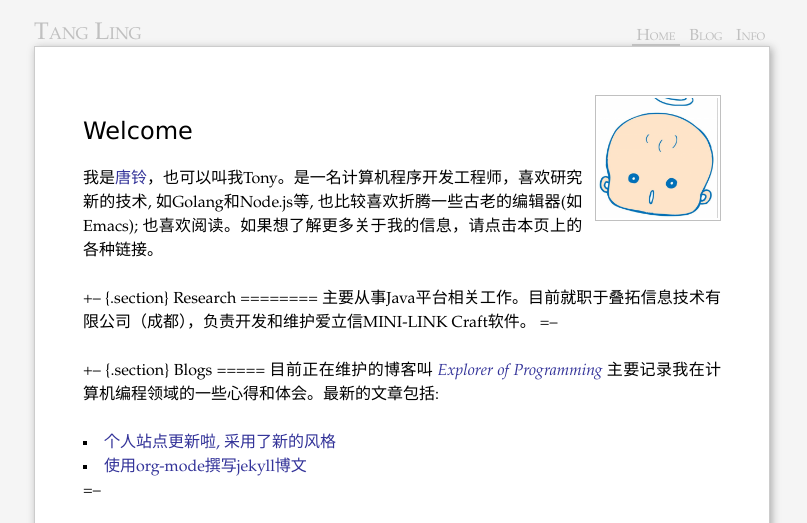
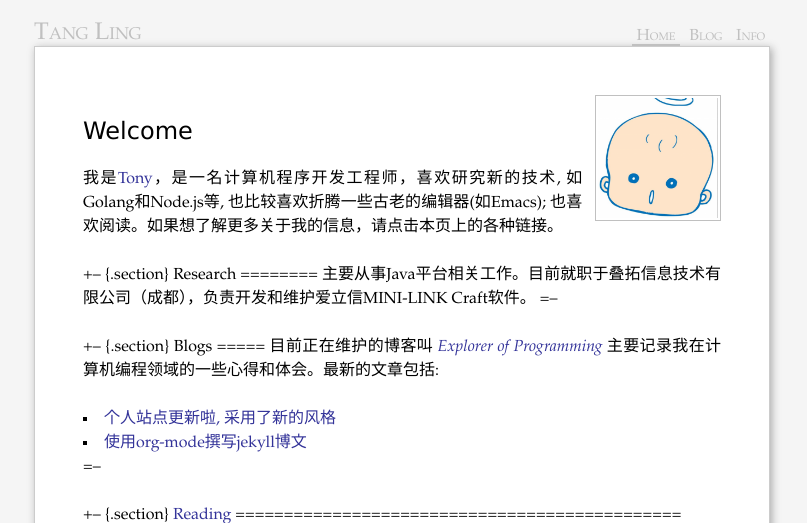
Before and after one commit to jsuper/jsuper.github.com, a Jekyll site: the page built from index.markdown, in a window 1280 px wide, cut to the strip 0-523 px from the top of the page. Shown: the whole strip, without its empty margins (238-1045 px from the left). Built offline with Jekyll 4.4.1, drawn with Linux system fonts in a browser that asks for light colours; Markdown is read by kramdown in place of the engine named in the settings.

Commit message:
Update index.markdown

```diff
--- a/index.markdown
+++ b/index.markdown
@@ -9,7 +9,7 @@ section: Home
 
 Welcome
 =======
-我是[唐铃](/info)，也可以叫我Tony。是一名计算机程序开发工程师，喜欢研究新的技术, 如Golang和Node.js等, 也比较喜欢折腾一些古老的编辑器(如Emacs); 也喜欢阅读。如果想了解更多关于我的信息，请点击本页上的各种链接。
+我是[Tony](/info)，是一名计算机程序开发工程师，喜欢研究新的技术, 如Golang和Node.js等, 也比较喜欢折腾一些古老的编辑器(如Emacs); 也喜欢阅读。如果想了解更多关于我的信息，请点击本页上的各种链接。
 
 
 +--	{.section}
```
